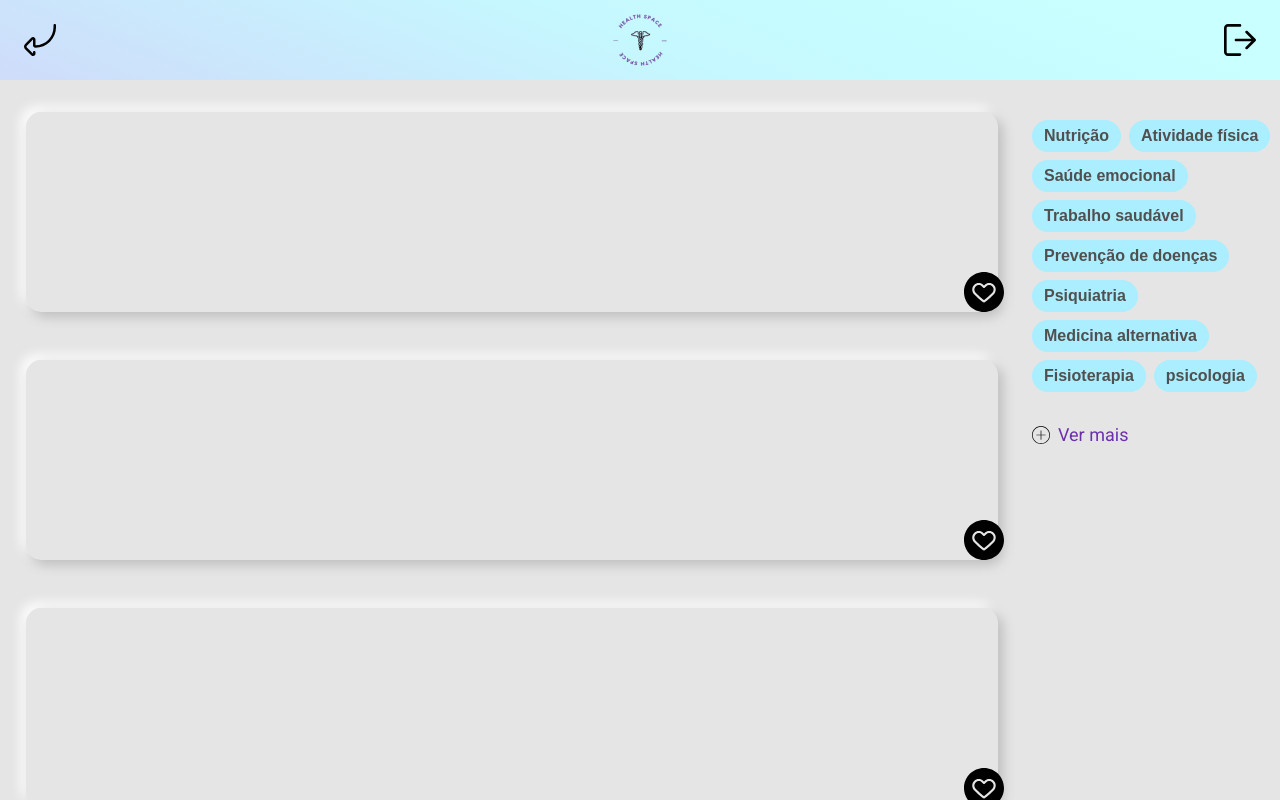
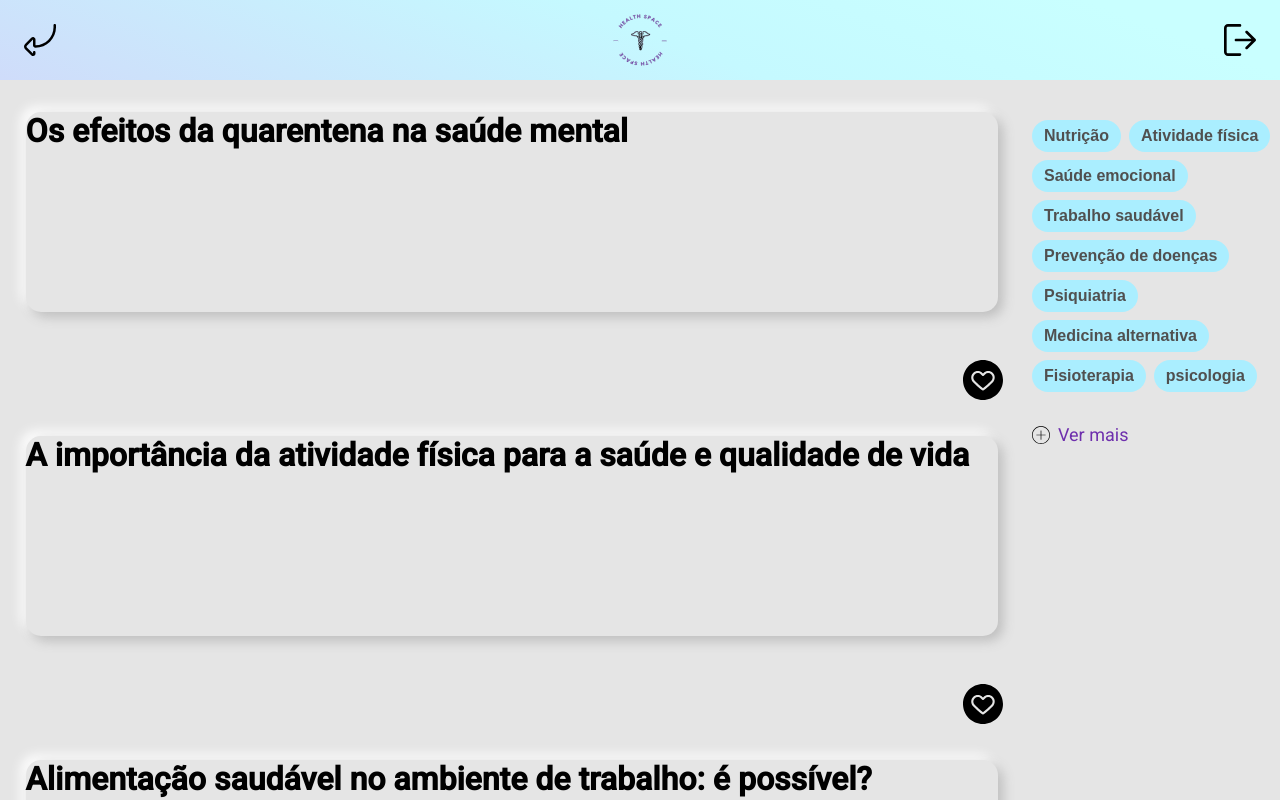
Before and after one commit to Matts-R/healthlab, an Angular app in the folder frontend/: page /favoritos in a window 1280 px wide. Built offline with nearby package versions, Linux system fonts and the light colour scheme; a web font is replaced by a local one.

Commit message:
Melhorando tela favoritos

```diff
--- a/frontend/src/app/components/favoritos/favoritos.component.css
+++ b/frontend/src/app/components/favoritos/favoritos.component.css
@@ -9,11 +9,9 @@
     height: 25vh;
     width: 95%;
     margin: 2rem auto 3rem;
-
     border-radius: 15px;
     background: #e5e5e5;
     box-shadow: 5px 5px 12px #bebebe, -5px -5px 12px #ffffff;
-
     transition: all 0.3s ease-in-out;
     cursor: pointer;
   }
@@ -22,7 +20,6 @@
     border-radius: 15px;
     background: #e5e5e5;
     box-shadow: 5px 5px 0px #777777, -5px -5px 0px #ffffff;
-
     transform: translateY(-0.3rem);
   }
   .clickable {
@@ -31,8 +28,7 @@
   .coracao{
     height: 40px;
     position: relative;
-    left: 96.5%;
-    top: 80%;
+    left: 94%;
   }
   .post-share {
     text-align:center;
--- a/frontend/src/app/components/favoritos/favoritos.component.html
+++ b/frontend/src/app/components/favoritos/favoritos.component.html
@@ -3,16 +3,19 @@
 <main class="home-container">
   <div class="post-container">
     <ng-container *ngFor="let post of posts">
-      <div class="post-card">
-        <img
-          class="coracao clickable"
-          (click)="teste()"
-          src="./assets/coracao.svg"
-          alt=""
-        />
+      <div class="post-card" (click)="redirectToRead(post)">
+        <h1 class="titulo">{{ post.titulo }}</h1>
       </div>
+      <img
+      class="coracao clickable"
+        (click)="teste()"
+        src="./assets/coracao.svg"
+        alt=""
+      />
     </ng-container>
   </div>
+
+
   <div class="tags">
     <app-tags-card></app-tags-card>
   </div>
--- a/frontend/src/app/components/favoritos/favoritos.component.ts
+++ b/frontend/src/app/components/favoritos/favoritos.component.ts
@@ -1,41 +1,78 @@
 import { Component, OnInit } from '@angular/core';
-
+import { Router } from '@angular/router';
 @Component({
   selector: 'app-favoritos',
   templateUrl: './favoritos.component.html',
   styleUrls: ['./favoritos.component.css']
 })
 export class FavoritosComponent implements OnInit {
-  public posts: Array<any> = [];
-  constructor() { }
+  public posts: Array<any> = [
+    {
+      id: 0,
+      titulo: 'Os efeitos da quarentena na saúde mental',
+      texto: `A saúde mental em tempos de pandemia é uma preocupação constante. Foram documentados em todo o mundo aumento de ansiedade, depressão, estresse e até pensamento suicida associados à quarentena por Covid-19.
 
-  ngOnInit(): void {
-    this.posts = [
-      {
-        name: 'Bla',
-        quando: 'bli',
-        por: 'kk',
+      Um artigo publicado recentemente no JAMA propôs estudar os fatores de risco para esses efeitos psicológicos, avaliando estudantes universitários na França confinados à quarentena.
+A saúde mental em tempos de pandemia é uma preocupação constante. Foram documentados em todo o mundo aumento de ansiedade, depressão, estresse e até pensamento suicida associados à quarentena por Covid-19.
+
+Um artigo publicado recentemente no JAMA propôs estudar os fatores de risco para esses efeitos psicológicos, avaliando estudantes universitários na França confinados à quarentena.
+
+Uma das limitações do estudo que deve ser ressaltada é que embora o número de entrevistados seja grande, representa 4,3% dos alunos contatados e o viés de autosseleção pode ter alterado os resultados.
+
+Identificar os fatores que aumentam a vulnerabilidade dos indivíduos durante a quarentena pode ser uma ferramenta útil para nos ajudar a recomendar abordagens específicas para mitigar a angústia e talvez melhorar o cumprimento das medidas de prevenção ao Covid-19.
+
+Dentre estas, podemos ressaltar, com base no estudo, estimular atividades físicas, estreitar laços sociais e melhorar a qualidade das informações disponíveis.
+
+
+`,
+      criado_em: '15/05/2021',
     },
     {
-        name: 'Bla',
-        quando: 'bli',
-        por: 'kk',
+      id: 1,
+      titulo: 'A importância da atividade física para a saúde e qualidade de vida',
+      texto: `Sendo o ser humano biopsicossocial, não é possível desprezar a importância da obtenção de conhecimentos na área da saúde mental e da qualidade de vida, para que se possa compreender os efeitos da atividade física sobre o homem.
+        Os objetivos deste trabalho foram: analisar o conceito de saúde de alunos, professores e funcionários da comunidade da UFMG e verificar o nível de importância dos motivos para a prática regular de atividade física.
+        Participaram do estudo 574 indivíduos da comunidade da UFMG. O questionário utilizado para a coleta de dados foi desenvolvido e validado no Laboratório de Psicologia do Esporte (LAPES-UFMG).
+        Os procedimentos realizados para o tratamento estatístico foram: uma análise descritiva exploratória composta por procedimentos de compara­ção de médias entre os grupos gênero, ocupação e unidade/departamento.
+        No geral, o termo mais relacionado com a palavra saúde foi "alimentação". Vários termos apresentaram uma diferença estatisticamente significativa entre alunos, professores e funcionários, entre eles"status social" (p<0.01) e ",satisfação profissional" (p <0.001).
+        O motivo geral mais importante para a prática regular de atividade física foi o “prazer pela atividade física". Foram detectadas várias diferenças significativas entre géneros, departamentos e ocupação, entre elas "prevenir doenças " (p < 0.001) e “retardar 0 envelhecimento" (p < 0.05).
+        Concluiu- se que motivos tais como saúde, qualidade de vida e prazer foram muito relevantes para a amostra de uma forma geral, 0 que vem a comprovar a importância que a atividade física regular tem para a saúde e a qualidade de vida e 0 fato de que as pessoas estão conscientes desta importância.
+        O conceito de saúde encontra- se muito relacionado à saúde física. condicionamento físico, atividade física e bem-estar físico apareceram com altos níveis de relevância para esta amostra avaliada. Para estas pessoas a saúde é beneficiada pela prática regular de atividades físicas, então podemos dizer que os benefícios que estas pessoas conhecem que esta prática pode proporcionar a elas são benefícios de caráter físico.
+      `,
+      criado_em: '09/06/2021',
     },
     {
-        name: 'Bla',
-        quando: 'bli',
-        por: 'kk',
-      },
-      {
-        name: 'Bla',
-        quando: 'bli',
-        por: 'kk',
+      id: 2,
+      titulo: 'Alimentação saudável no ambiente de trabalho: é possível?',
+      texto: `Segundo um estudo da Organização Internacional do Trabalho, as refeições saudáveis consumidas em um ambiente limpo e tranquilo não devem ser encaradas como luxo e/ou capricho, mas que, pelo contrário, são fundamentais para o humor, a saúde, a segurança e a eficácia dos trabalhadores. De acordo com dados da Organização Mundial da Saúde (OMS), 20% dos funcionários podem elevar sua produtividade seguindo uma alimentação saudável. Para que você possa manter um bem-estar físico e mental e elevar o seu desempenho laboral com mais eficácia e disposição, a equipe da Coordenação Técnica de Nutrição do IFF/Fiocruz, composta pelas nutricionistas: Vivian Lima, Samira Fernandes, Jéssica Val e Luísa Cunha dá dicas importantes.
+
+      É possível ter uma alimentação saudável no trabalho?
+
+      Geralmente, passamos grande parte do dia no local de trabalho, por isso, os hábitos de vida saudáveis durante esse período devem ser valorizados, dentre eles, as práticas alimentares. Longos períodos sem se alimentar, substituição de refeições principais por lanches e o consumo de produtos ultraprocessados são atitudes rotineiras, mas que devem ser evitadas. Apesar da correria diária, podemos utilizar estratégias que facilitem a alimentação saudável.
+
+      Quais são os hábitos alimentares que devem ser incentivados entre os trabalhadores?
+
+      No momento das grandes refeições, independentemente de trazer a refeição de casa ou comer no restaurante do local de trabalho, o ideal é dar preferência às carnes magras, legumes, verduras e cereais integrais, evitando o consumo de alimentos fritos e muito gordurosos. Em relação aos lanches, boas opções são frutas, laticínios com reduzido teor de gordura e oleaginosas (castanhas, nozes, avelãs, amêndoas etc.), exemplos que podem ser colocados em prática diariamente. Esses alimentos são ricos em fibras, vitaminas, sais minerais e nutrientes antioxidantes que contribuem para prevenção de doenças crônicas não transmissíveis, melhoram o sistema imunológico, ajudam no combate aos radicais livres e previnem o envelhecimento precoce.
+
+      O que uma alimentação saudável traz de benefícios aos trabalhadores?
+
+      Práticas alimentares saudáveis no ambiente de trabalho trazem benefícios tanto para a instituição quanto para o colaborador, tais como: menores taxas de absenteísmo por adoecimento, mais disposição, melhor rendimento nas atividades ao longo do dia e melhora na qualidade de vida. Outro hábito saudável e tão importante quanto a boa alimentação é a prática de atividades físicas, orientada por um profissional da área. Essas medidas associadas contribuem para que o trabalhador tenha uma rotina mais saudável dentro e fora do ambiente de trabalho.
+
+      O que fazer para manter a ingestão de líquido durante a jornada de trabalho?
+
+      Não devemos esquecer, é claro, do consumo de água que é bastante negligenciado ao longo do dia. Para isso, ter uma garrafa sempre próxima ou até mesmo usar aplicativos de celulares que nos ajudem a lembrar de beber água são ótimas dicas para aumentar ingestão hídrica no dia a dia.
+      `,
+      criado_em: '10/06/2021',
     },
   ];
+  constructor( private router: Router) { }
 
-    console.log(this.posts);
-  }
+
+  ngOnInit(): void {}
   teste():void{
     alert("Removido dos Favoritos")
   }
+  redirectToRead(post: any) {
+    this.router.navigate(['ler', post.id]);
   }
+}
```
Lines whose indentation alone changed are shown as unchanged.
